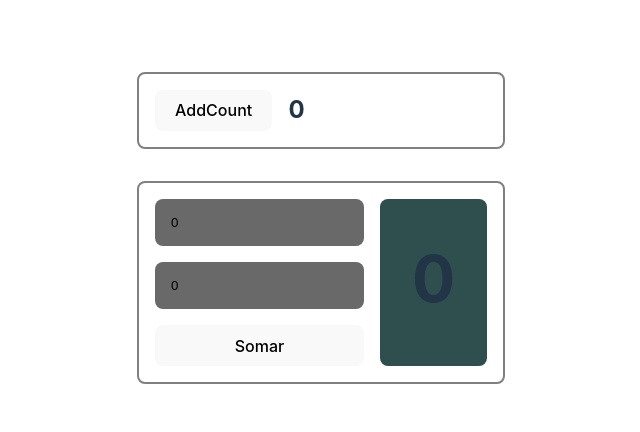
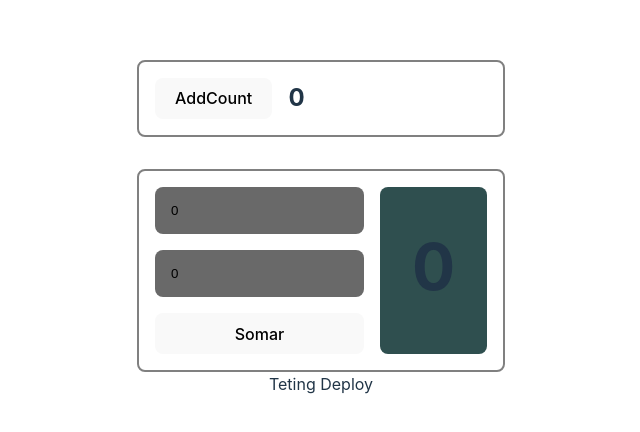
Before and after one commit to JhonesJhonatas/github-actions-tests, a React (Vite) app: page / in a window 1280 px wide. Shown: the part 172-604 px from the top of the page, without its empty margins (319-959 px from the left). Built offline with nearby package versions, Linux system fonts and the light colour scheme.

Commit message:
feat: teting deploy

```diff
--- a/src/App.tsx
+++ b/src/App.tsx
@@ -9,6 +9,7 @@ function App() {
     <div>
       <CountBox />
       <FormToSum />
+      <span>Teting Deploy</span>
     </div>
   )
 }
```
